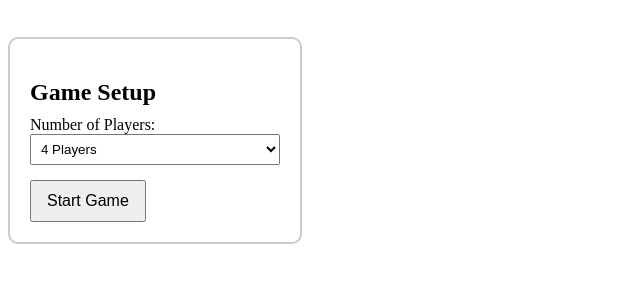
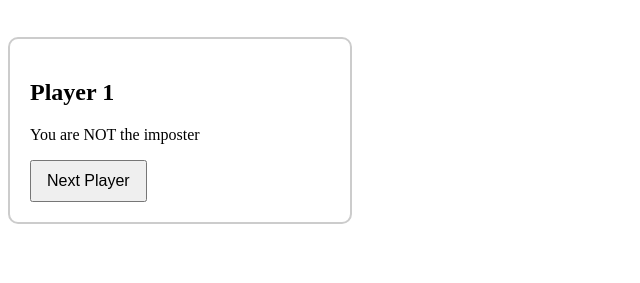
Before and after one commit to ruaidhri13/clash-royale-imposter-game, a plain HTML site: page index.html in a window 1280 px wide. Both pictures are taken after a click on the button "Start Game". Shown: the part 61-344 px from the top of the page, without its empty margins (0-640 px from the left). Drawn offline with Linux system fonts and the light colour scheme.

Commit message:
Added role reveal screen, imposter assignment and basic game state handling

```diff
--- a/index.html
+++ b/index.html
@@ -6,9 +6,11 @@
     <title>Clash Royale Imposter Game</title>
     <link rel="stylesheet" href="styles.css" />
 </head>
+
 <body>
     <h1>Clash Royale Imposter Game</h1>
 
+    <!-- SETUP SCREEN -->
     <div id="setup-screen">
         <h2>Game Setup</h2>
 
@@ -24,7 +26,23 @@
         <button id="startGameBtn">Start Game</button>
     </div>
 
+
+    <!-- ROLE REVEAL SCREEN -->
+    <div id="reveal-screen" class="hidden">
+        <h2 id="playerLabel"></h2>
+        <p id="roleText"></p>
+        <button id="nextPlayerBtn">Next Player</button>
+    </div>
+
+
+    <!-- GAMEPLAY SCREEN -->
+    <div id="game-screen" class="hidden">
+        <h2>All players have seen their role.</h2>
+        <p>Gameplay will start here (coming in Commit 4).</p>
+    </div>
+
     <script src="script.js"></script>
 </body>
 
+
 </html>
--- a/script.js
+++ b/script.js
@@ -1,7 +1,54 @@
-// Game Setup Script
+// GAME STATE
+let totalPlayers = 0;
+let currentPlayer = 1;
+let imposter = 0;
+
+// DOM ELEMENTS
+const setupScreen = document.getElementById("setup-screen");
+const revealScreen = document.getElementById("reveal-screen");
+const gameScreen = document.getElementById("game-screen");
+
 const startBtn = document.getElementById("startGameBtn");
+const nextBtn = document.getElementById("nextPlayerBtn");
 
+const playerLabel = document.getElementById("playerLabel");
+const roleText = document.getElementById("roleText");
+
+
+// START GAME
 startBtn.addEventListener("click", () => {
-    const count = document.getElementById("playerCount").value;
-    alert(`Starting game with ${count} players... (logic coming soon!)`);
+    totalPlayers = parseInt(document.getElementById("playerCount").value);
+
+    // Randomly choose imposter
+    imposter = Math.floor(Math.random() * totalPlayers) + 1;
+
+    // Go to reveal screen
+    setupScreen.classList.add("hidden");
+    revealScreen.classList.remove("hidden");
+
+    showPlayerRole();
 });
+
+
+// Show each player's role
+function showPlayerRole() {
+    playerLabel.textContent = `Player ${currentPlayer}`;
+    roleText.textContent = (currentPlayer === imposter)
+        ? "You are the IMPOSTER"
+        : "You are NOT the imposter";
+}
+
+
+// NEXT PLAYER BUTTON
+nextBtn.addEventListener("click", () => {
+    currentPlayer++;
+
+    if (currentPlayer > totalPlayers) {
+        // Move to gameplay screen
+        revealScreen.classList.add("hidden");
+        gameScreen.classList.remove("hidden");
+    } else {
+        // Show next player's role
+        showPlayerRole();
+    }
+});
--- a/styles.css
+++ b/styles.css
@@ -22,3 +22,15 @@ button {
     font-size: 16px;
     cursor: pointer;
 }
+
+.hidden {
+    display: none;
+}
+
+#reveal-screen, #game-screen {
+    margin-top: 40px;
+    padding: 20px;
+    border: 2px solid #ccc;
+    border-radius: 10px;
+    width: 300px;
+}
```
